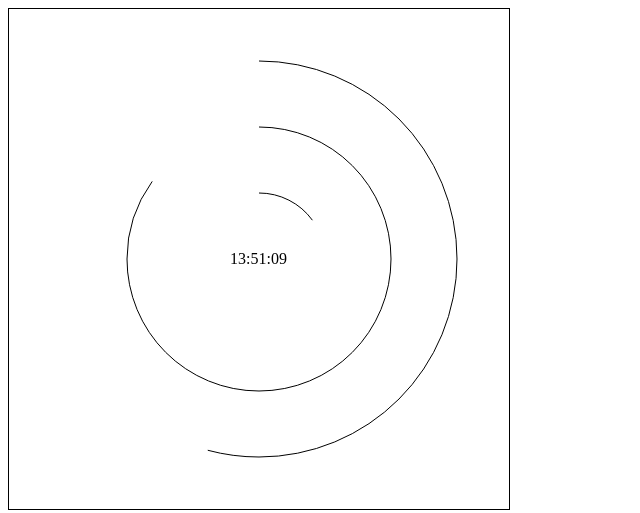
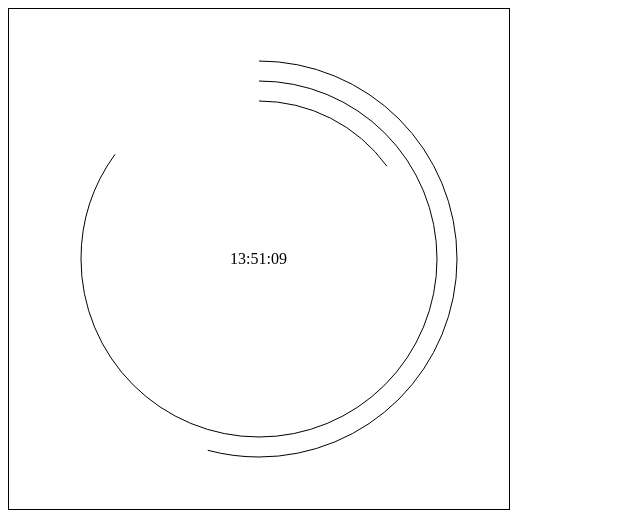
Before and after one commit to ericlndbrg/js-clock, a plain HTML site: page index.html in a window 1280 px wide. Shown: the whole page, without its empty margins (0-640 px from the left). Drawn offline with Linux system fonts and the light colour scheme.

Commit message:
the arcs are now instances of an Arc constructor

```diff
--- a/index.html
+++ b/index.html
@@ -3,11 +3,11 @@
   <head>
     <meta charset="utf-8" />
     <title>JavaScript Clock</title>
-    <link href="./css/styles.css" rel="stylesheet" />
+    <link href="css/styles.css" rel="stylesheet" />
   </head>
   <body>
     <div id="time"></div>
     <canvas id="canvas" width="500" height="500"></canvas>
-    <script src="./js/index.js"></script>
+    <script src="js/index.js"></script>
   </body>
 </html>
--- a/js/index.js
+++ b/js/index.js
@@ -1,35 +1,75 @@
 (function() {
-  const time = this.document.getElementById('time');
-  const canvas = this.document.getElementById('canvas');
-  const pi = Math.PI;
-  const hourHandIncrement = pi / 12;
-  const secMinHandIncrement = pi / 30;
-  const ctx = canvas.getContext('2d');
+  function Arc(radius, increment, timeValue = 0, angle = 0) {
+    this.radius = radius;
+    this.increment = increment;
+    this.timeValue = timeValue;
+    this.angle = angle;
+  }
 
-  // the following 3 lines rotate the circles around their center point (source: https://developer.mozilla.org/en-US/docs/Web/API/CanvasRenderingContext2D/rotate)
+  Arc.prototype.updateTimeValue = function(newTimeValue) {
+    this.timeValue = newTimeValue;
+    return undefined;
+  };
+
+  Arc.prototype.recalculateAngle = function() {
+    this.angle = this.timeValue * this.increment;
+    return undefined;
+  };
+
+  Arc.prototype.drawArc = function(ctx) {
+    ctx.beginPath();
+    ctx.arc(250, 250, this.radius, 0, this.angle, false);
+    ctx.stroke();
+    return undefined;
+  };
+
+  var pi = Math.PI;
+
+  var hourHandIncrement = pi / 12;
+  var secMinHandIncrement = pi / 30;
+
+  var time = this.document.getElementById('time');
+
+  var canvas = this.document.getElementById('canvas');
+  var ctx = canvas.getContext('2d');
+
+  // the following 3 lines rotate the matrix clockwise by 270 degrees
+  // the arcs won't begin at 12 o'clock if I don't do this
+  // source: https://developer.mozilla.org/en-US/docs/Web/API/CanvasRenderingContext2D/rotate
   ctx.translate(250, 250); // move matrix's origin to shape's center
   ctx.rotate((3 * pi) / 2); // rotate matrix clockwise by desired amount
   ctx.translate(-250, -250); // move matrix's origin back to its starting point
 
+  var secondArc = new Arc(158, secMinHandIncrement);
+  var minuteArc = new Arc(178, secMinHandIncrement);
+  var hourArc = new Arc(198, hourHandIncrement);
+
   this.setInterval(function() {
-    const date = new Date();
+    // clear the canvas to prevent redrawing
+    ctx.clearRect(0, 0, canvas.width, canvas.height);
+
+    var date = new Date();
     time.textContent = date.toLocaleTimeString([], { hour12: false });
-    const hourAngle = date.getHours() * hourHandIncrement;
-    const minuteAngle = date.getMinutes() * secMinHandIncrement;
-    const secondAngle = date.getSeconds() * secMinHandIncrement;
-    ctx.clearRect(0, 0, canvas.width, canvas.height); // prevents redrawing
-    drawArc(198, hourAngle); // hour hand
-    drawArc(132, minuteAngle); // minute hand
-    drawArc(66, secondAngle); // second hand
+
+    [
+      [secondArc, date.getSeconds()],
+      [minuteArc, date.getMinutes()],
+      [hourArc, date.getHours()]
+    ].forEach(function(arcUpdateArr) {
+      // update the arc if it's stale
+      if (arcUpdateArr[0].timeValue != arcUpdateArr[1]) {
+        arcUpdateArr[0].updateTimeValue(arcUpdateArr[1]);
+        arcUpdateArr[0].recalculateAngle();
+      }
+      // draw the arc
+      arcUpdateArr[0].drawArc(ctx);
+    });
+
+    // dereference the date object, not sure how much good this does
+    date = null;
+
     return undefined;
   }, 1000);
 
-  function drawArc(radius, endAngle) {
-    ctx.beginPath();
-    ctx.arc(250, 250, radius, 0, endAngle, false);
-    ctx.stroke();
-    return undefined;
-  }
-
   return undefined;
 })();
```
